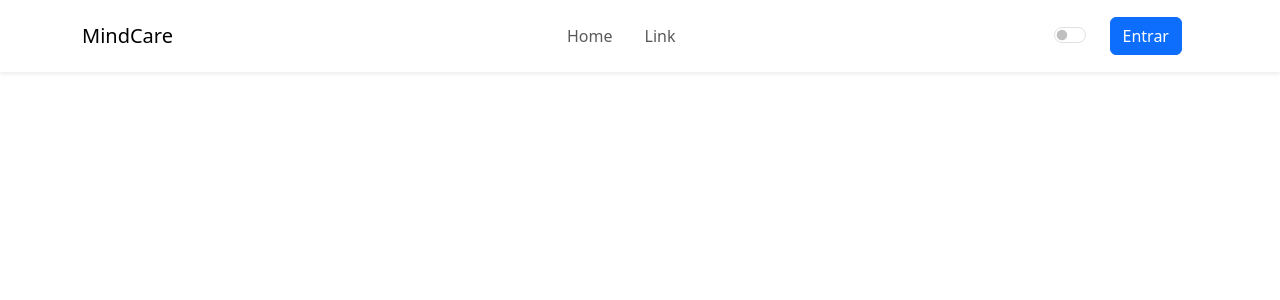
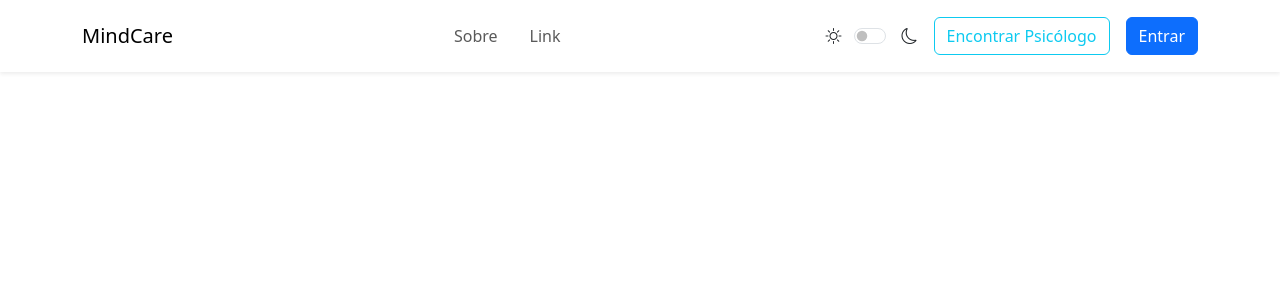
Before and after one commit to WillianGiacomelli/MindCare-FullStack, a React app in the folder frontend/: page / in a window 1280 px wide. Shown: the top 300 px of the page. Built offline with nearby package versions, Linux system fonts and the light colour scheme; the HTML template or start-up script is replaced by a standard one.

Commit message:
feat: add ThemeSwitch component for theme toggling in the header

```diff
--- /dev/null
+++ b/frontend/src/components/ThemeSwitch/ThemeSwitch.tsx
@@ -0,0 +1,28 @@
+import React, { useEffect, useState } from 'react'
+
+const ThemeSwitch = () => {
+    const [theme, setTheme] = useState(localStorage.getItem("theme") ?? "light");
+
+    useEffect(() => {
+        document.documentElement.setAttribute("data-bs-theme", theme);
+        localStorage.setItem("theme", theme);
+    }, [theme]);
+
+    const toggleTheme = () => {
+       setTheme((prev) => (prev === "light" ? "dark" : "light"));
+    };
+    return (
+    <>
+        <span className='d-none d-md-flex align-items-center justify-content-between gap-2'>
+            <i className="bi bi-sun"></i>
+                <div className="ms-1 form-switch">
+                    <input className="form-check-input" type="checkbox" id="flexSwitchCheckDefault" onChange={() => toggleTheme()}/>
+                    <label className="form-check-label" htmlFor="flexSwitchCheckDefault"></label>
+                </div>
+            <i className="bi bi-moon"></i>
+        </span>
+    </>
+  )
+}
+
+export default ThemeSwitch
--- a/frontend/src/features/Home/Header/Header.tsx
+++ b/frontend/src/features/Home/Header/Header.tsx
@@ -3,20 +3,9 @@ import Button from 'react-bootstrap/esm/Button';
 import Nav from 'react-bootstrap/Nav';
 import Navbar from 'react-bootstrap/Navbar';
 import './Header.css';
-import { useEffect, useState } from 'react';
+import ThemeSwitch from '../../../components/ThemeSwitch/ThemeSwitch';
 
 function Header() {
-    const [theme, setTheme] = useState(localStorage.getItem("theme") ?? "light");
-
-    useEffect(() => {
-        document.documentElement.setAttribute("data-bs-theme", theme);
-        localStorage.setItem("theme", theme);
-    }, [theme]);
-
-    const toggleTheme = () => {
-       setTheme((prev) => (prev === "light" ? "dark" : "light"));
-    };
-
     return (
         <Navbar expand="md" className='shadow-sm py-3 mb-5'>
         <Container className='justify-content-between align-items-center'>
@@ -24,15 +13,13 @@ function Header() {
             <Navbar.Toggle aria-controls="basic-navbar-nav"/>
             <Navbar.Collapse id="basic-navbar-nav">
             <Nav className="mx-auto gap-3">
-                <Nav.Link href="#home">Home</Nav.Link>
+                <Nav.Link href="#home">Sobre</Nav.Link>
                 <Nav.Link href="#link">Link</Nav.Link>
             </Nav>
-            <div className='me-3 d-sm-block d-md-flex gap-3 align-items-center'>
-                <div className="form-check form-switch">
-                    <input className="form-check-input" type="checkbox" id="flexSwitchCheckDefault" onChange={() => toggleTheme()}/>
-                    <label className="form-check-label" htmlFor="flexSwitchCheckDefault"></label>
-                </div>
-                <Button className='d-sm-block w-sm-100' variant="primary">Entrar</Button>
+            <div className='d-sm-block d-md-flex gap-3 align-items-center'>
+                <ThemeSwitch />
+                <Button className='flex-sm-column flex-md-row w-sm-100' variant="outline-info">Encontrar Psicólogo</Button>
+                <Button className='flex-sm-column flex-md-row w-sm-100' variant="primary">Entrar</Button>
             </div>
             </Navbar.Collapse>
         </Container>
--- a/frontend/src/main.tsx
+++ b/frontend/src/main.tsx
@@ -4,6 +4,7 @@ import App from './App.tsx'
 
 import "bootstrap/dist/css/bootstrap.min.css";
 import "bootstrap/dist/js/bootstrap.bundle.min.js";
+import 'bootstrap-icons/font/bootstrap-icons.css';
 
 import './index.css'
 
```
